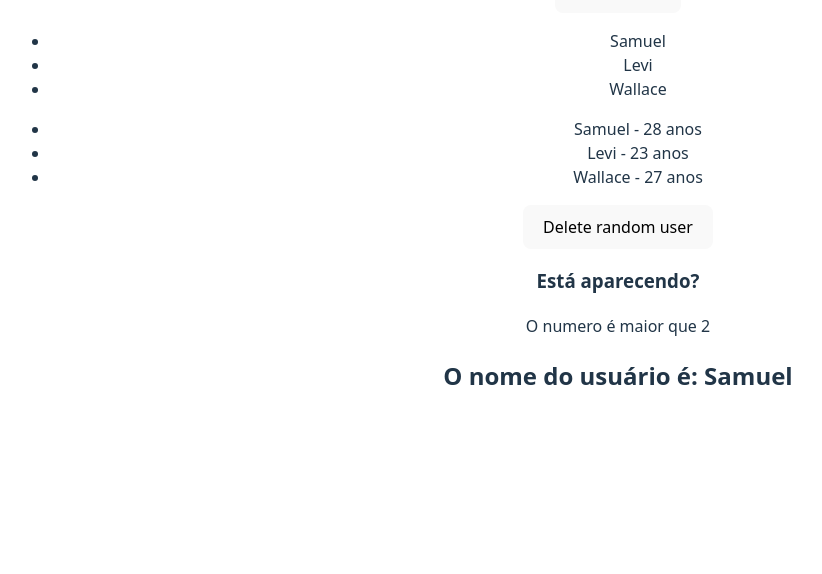
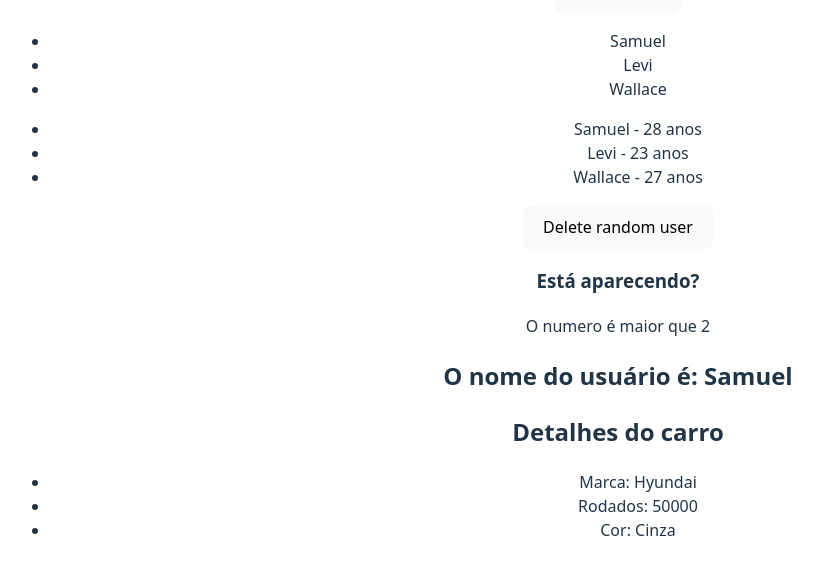
Before and after one commit to SamuelHeluany/ReactJSLearn, a React (Vite) app in the folder 3_AVANCANDO_EM_REACT/Avancando_react/: page / in a window 1280 px wide. Shown: the part 1295-1869 px from the top of the page, without its empty margins (22-844 px from the left). Built offline with nearby package versions, Linux system fonts and the light colour scheme.

Commit message:
Destructuring props, learn

```diff
--- a/3_AVANCANDO_EM_REACT/Avancando_react/src/App.jsx
+++ b/3_AVANCANDO_EM_REACT/Avancando_react/src/App.jsx
@@ -1,6 +1,7 @@
 import './App.css'
 
 import night from './assets/night.jpg'
+import CarDetails from './componnents/CarDetails'
 import ConditionalRender from './componnents/ConditionalRender'
 
 import Data from './componnents/data'
@@ -22,6 +23,7 @@ function App() {
       <ListRender />
       <ConditionalRender />
       <ShowUserName name='Samuel'/>
+      <CarDetails brand='Hyundai' km={50000} color='Cinza'/>
     </>
   )
 }
--- /dev/null
+++ b/3_AVANCANDO_EM_REACT/Avancando_react/src/componnents/CarDetails.jsx
@@ -0,0 +1,15 @@
+
+const CarDetails = ({brand, km, color}) => {
+  return (
+    <div>
+        <h2>Detalhes do carro</h2>
+        <ul>
+            <li>Marca: {brand}</li>
+            <li>Rodados: {km}</li>
+            <li>Cor: {color}</li>
+        </ul>
+    </div>
+  )
+}
+
+export default CarDetails
```
